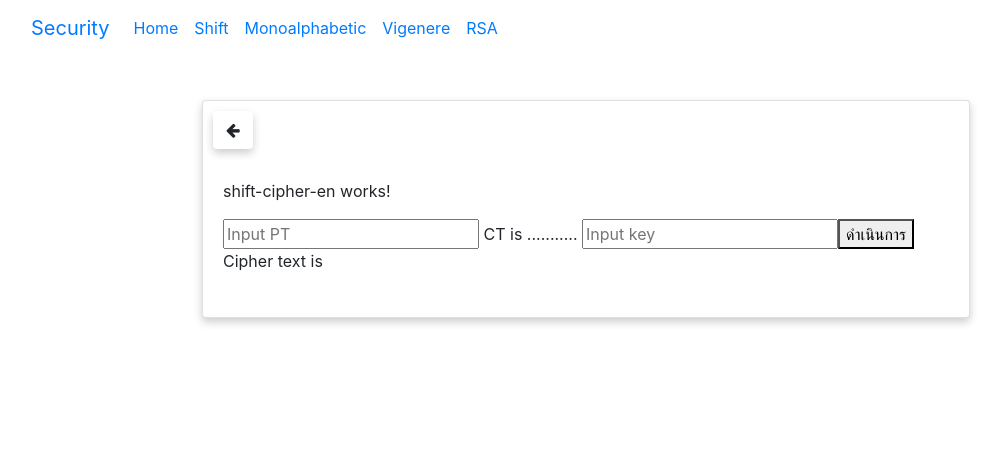
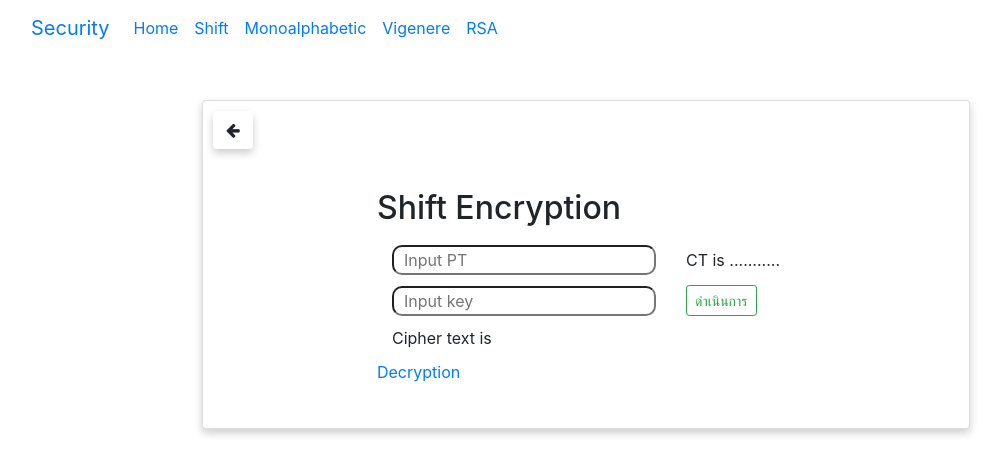
Before and after one commit to padonlabhat/Project_Security_3.2, an Angular app: page /shift-en in a window 1280 px wide. Shown: the top 474 px of the page, without its empty margins (54-1058 px from the left). Built offline with nearby package versions, Linux system fonts and the light colour scheme.

Commit message:
Update Shift

```diff
--- a/src/app/shift-cipher-de/shift-cipher-de.component.css
+++ b/src/app/shift-cipher-de/shift-cipher-de.component.css
@@ -0,0 +1,17 @@
+.row {
+    margin-top: 10px;
+    align-items: center;
+}
+/* button {
+    padding-left: 10px;
+    padding-right: 10px;
+    border-radius: 10px;
+    justify-content: center;
+    text-align: justify;
+} */
+input {
+    padding-left: 10px;
+    border-radius: 10px;
+    justify-content: center;
+    text-align: justify;
+}
--- a/src/app/shift-cipher-de/shift-cipher-de.component.html
+++ b/src/app/shift-cipher-de/shift-cipher-de.component.html
@@ -1,10 +1,30 @@
-<p>shift-cipher-de works!</p>
-<input #PT type = "text" value="" placeholder="Input PT">
+<div class="container">
+    <div class="row" style="text-align: center;">
+        <h2>Shift Decryption</h2>
+    </div>
+    <div class="row">
+        <div class="col">
+            <input #PT type="text" value="" placeholder="Input PT">
+        </div>
+        <div class="col">
             <span>
                 CT is {{CT}}
             </span>
-<input #KEY type = "text" value="" placeholder="Input key">
-<button type = "button" (click)="test1(PT.value,KEY.value)">ดำเนินการ</button>
+        </div>
+    </div>
+    <div class="row">
+        <div class="col">
+            <input #KEY type="text" value="" placeholder="Input key">
+        </div>
+        <div class="col">
+            <button type="button" class="btn btn-outline-success btn-sm" (click)="test1(PT.value,KEY.value)">ดำเนินการ</button>
+        </div>
+    </div>
+    <div class="row">
+        <div class="col">
             <span>
                 Cipher text is {{CipherText}}
             </span>
+        </div>
+    </div>
+</div>
--- a/src/app/shift-cipher-en/shift-cipher-en.component.css
+++ b/src/app/shift-cipher-en/shift-cipher-en.component.css
@@ -0,0 +1,17 @@
+.row {
+    margin-top: 10px;
+    align-items: center;
+}
+/* button {
+    padding-left: 10px;
+    padding-right: 10px;
+    border-radius: 10px;
+    justify-content: center;
+    text-align: justify;
+} */
+input {
+    padding-left: 10px;
+    border-radius: 10px;
+    justify-content: center;
+    text-align: justify;
+}
--- a/src/app/shift-cipher-en/shift-cipher-en.component.html
+++ b/src/app/shift-cipher-en/shift-cipher-en.component.html
@@ -1,12 +1,34 @@
-<p>shift-cipher-en works!</p>
-<input #PT type = "text" value="" placeholder="Input PT">
+<div class="container">
+    <div class="row" style="text-align: center;">
+        <h2>Shift Encryption</h2>
+    </div>
+    <div class="row">
+        <div class="col">
+            <input #PT type="text" value="" placeholder="Input PT">
+        </div>
+        <div class="col">
             <span>
                 CT is {{CT}}
                 <!-- Pnumber is {{}} -->
             </span>
-<input #KEY type = "text" value="" placeholder="Input key">
-<button type = "button" (click)="test1(PT.value,KEY.value)">ดำเนินการ</button>
+        </div>
+    </div>
+    <div class="row">
+        <div class="col">
+            <input #KEY type="text" value="" placeholder="Input key">
+        </div>
+        <div class="col">
+            <button type="button" class="btn btn-outline-success btn-sm" (click)="test1(PT.value,KEY.value)">ดำเนินการ</button>
+        </div>
+    </div>
+    <div class="row">
+        <div class="col">
             <span>
                 Cipher text is {{CipherText}}
-
             </span>
+        </div>
+    </div>
+    <div class="row" style="text-align: center;">
+        <a href="shift-de">Decryption</a>
+    </div>
+</div>
```
Lines whose indentation alone changed are shown as unchanged.
